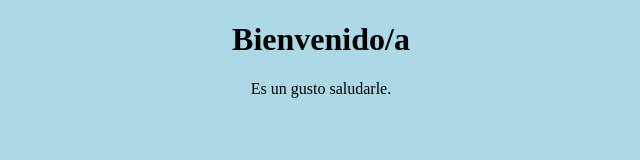
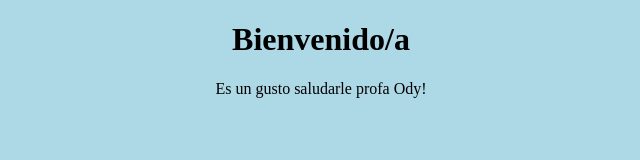
Before and after one commit to 25300756/MiRepositorio, a plain HTML site: page index.html in a window 1280 px wide. Shown: the full height of the page, 319-959 px from the left. Drawn offline with Linux system fonts and the light colour scheme.

Commit message:
Update index.html

```diff
--- a/index.html
+++ b/index.html
@@ -2,6 +2,6 @@
 <html>
 <body style="background:lightblue; text-align:center;">
 <h1>Bienvenido/a</h1>
-<p>Es un gusto saludarle.</p>
+<p>Es un gusto saludarle profa Ody!</p>
 </body>
 </html>
```
